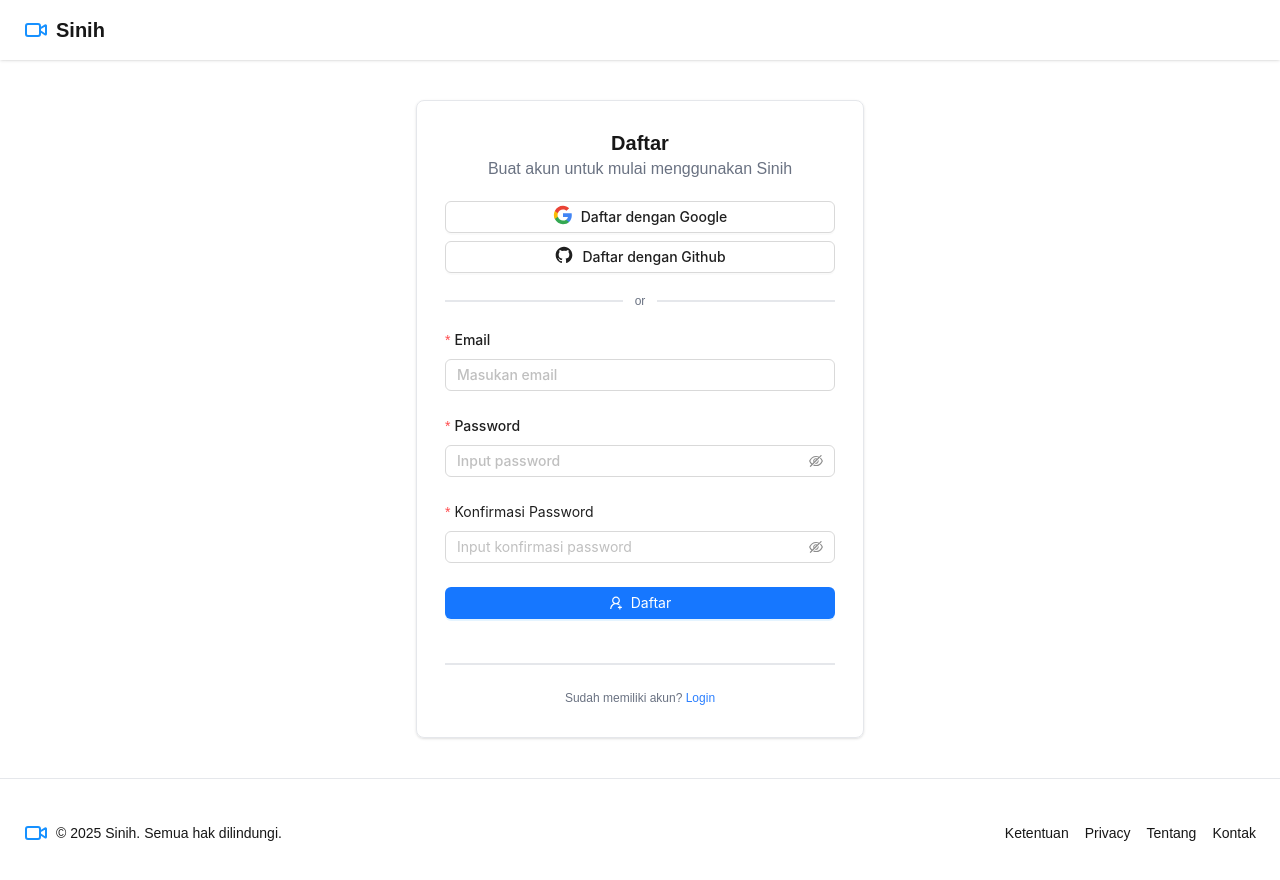
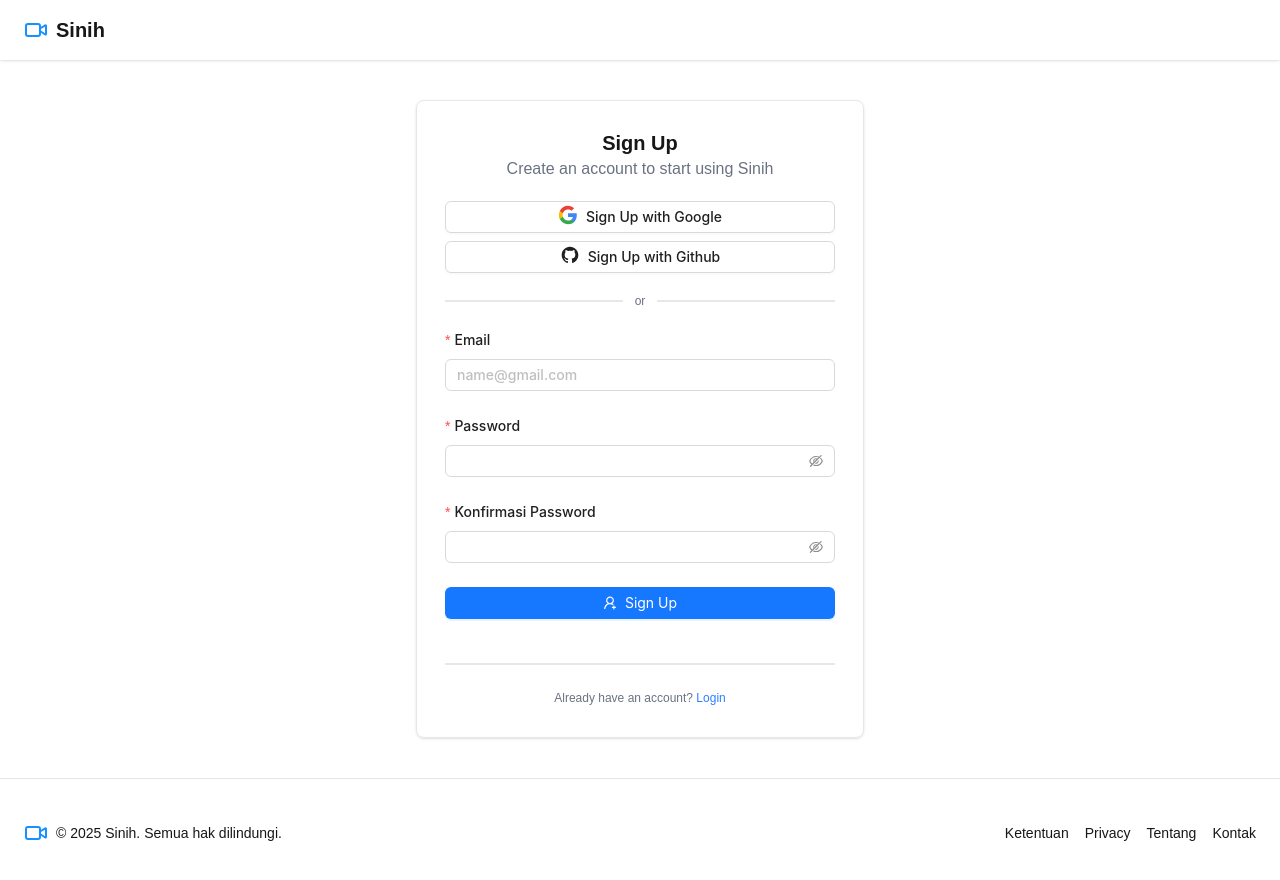
Before and after one commit to roypalnadi/sinih, a Next.js app: page /en/sign-up in a window 1280 px wide. Shown: the top 880 px of the page. Built offline with nearby package versions, Linux system fonts and the light colour scheme; no server answers.

Commit message:
update locale leguage

```diff
--- a/locales/en.json
+++ b/locales/en.json
@@ -42,6 +42,48 @@
         "bottom_create_account": "Sign up now",
         "invalid_login": "Failed to Login"
     },
+    "forgot_password": {
+        "notification_error": "An Error Occurred",
+        "notification_success": "Request Sent",
+        "notification_success_description": "Please check your email for password reset instructions",
+        "title": "Forgot Password",
+        "sub_title": "Enter your email to receive password reset instructions",
+        "input_email_placeholder": "name@gmail.com",
+        "input_email_required": "Email cannot be empty!",
+        "input_email_valid": "Invalid email format!",
+        "send": "Send reset instructions",
+        "back_1": "Remember your password?",
+        "back_2": "Back to login"
+    },
+    "reset_password": {
+        "notification_error": "An Error Occurred",
+        "notification_success": "Request Sent",
+        "notification_success_description": "Please check your email for password reset instructions",
+        "title": "Reset Password",
+        "sub_title": "Create a new password for your account",
+        "input_password_required": "Password cannot be empty!",
+        "send": "Save",
+        "back": "Back to forgot password"
+    },
+    "signup": {
+        "invalid_singup": "Registration Failed",
+        "success": "Registration Successful",
+        "success_description": "Your account has been created successfully",
+        "title": "Sign Up",
+        "sub_title": "Create an account to start using Sinih",
+        "with_google": "Sign Up with Google",
+        "with_github": "Sign Up with Github",
+        "or": "or",
+        "input_email_placeholder": "name@gmail.com",
+        "input_email_required": "Email cannot be empty!",
+        "input_email_valid": "Invalid email format!",
+        "input_password_required": "Password cannot be empty!",
+        "input_confirmed_password_required": "Password confirmation cannot be empty!",
+        "input_confirmed_password_matched": "Passwords do not match",
+        "send": "Sign Up",
+        "back_1": "Already have an account?",
+        "back_2": "Login"
+    },
     "supabase": {
         "auth": {
             "invalid_credentials": "Incorrect email or password",
--- a/locales/id.json
+++ b/locales/id.json
@@ -42,6 +42,48 @@
         "bottom_create_account": "Daftar sekarang",
         "invalid_login": "Gagal Melakukan Login"
     },
+    "forgot_password": {
+        "notification_error": "Terjadi Kesalahan",
+        "notification_success": "Permintaan dikirim",
+        "notification_success_description": "Silahkan buka email anda untuk instruksi reset password",
+        "title": "Lupa Password",
+        "sub_title": "Masukkan email Anda untuk menerima instruksi reset password",
+        "input_email_placeholder": "nama@gmail.com",
+        "input_email_required": "Email tidak boleh kosong!",
+        "input_email_valid": "Format email tidak valid!",
+        "send": "Kirim intruksi reset",
+        "back_1": "Ingat password Anda?",
+        "back_2": "Kembali ke login"
+    },
+    "reset_password": {
+        "notification_error": "Terjadi Kesalahan",
+        "notification_success": "Permintaan dikirim",
+        "notification_success_description": "Silahkan buka email anda untuk instruksi reset password",
+        "title": "Reset Password",
+        "sub_title": "Buat password baru untuk akun Anda",
+        "input_password_required": "Password tidak boleh kosong!",
+        "send": "Simpan",
+        "back": "Kembali ke lupa password"
+    },
+    "signup": {
+        "invalid_singup": "Gagal Melakukan Pendaftaran",
+        "success": "Registrasi berhasil",
+        "success_description": "Akun anda berhasil dibuat",
+        "title": "Daftar",
+        "sub_title": "Buat akun untuk mulai menggunakan Sinih",
+        "with_google": "Daftar Dengan Google",
+        "with_github": "Daftar Dengan Github",
+        "or": "atau",
+        "input_email_placeholder": "nama@gmail.com",
+        "input_email_required": "Email tidak boleh kosong!",
+        "input_email_valid": "Format email tidak valid!",
+        "input_password_required": "Password tidak boleh kosong!",
+        "input_confirmed_password_required": "Konfirmasi Password tidak boleh kosong!",
+        "input_confirmed_password_matched": "Password tidak sama satu sama lain",
+        "send": "Daftar",
+        "back_1": "Sudah memiliki akun?",
+        "back_2": "Login"
+    },
     "supabase": {
         "auth": {
             "invalid_credentials": "Email atau password salah",
--- a/src/app/[locale]/reset-password/page.tsx
+++ b/src/app/[locale]/reset-password/page.tsx
@@ -25,15 +25,15 @@ export default function ResetPassword() {
             .then(({ error }) => {
                 if (error != null) {
                     showNotification({
-                        description: error.message,
-                        message: 'Error',
+                        description: t(`supabase.auth.${error.code}`),
+                        message: t('reset_password.notification_error'),
                         type: 'error',
                     });
                     return;
                 }
                 showNotification({
-                    description: 'Berhasil mengubah password, mohon coba login kembali',
-                    message: 'Reset password berhasil',
+                    description: t('reset_password.notification_success_description'),
+                    message: t('reset_password.notification_success'),
                     type: 'success',
                 });
 
@@ -54,9 +54,9 @@ export default function ResetPassword() {
                 <div className="rounded-lg border border-gray-200 my-10 shadow-sm p-7 h-fit w-md">
                     <div className="flex flex-col gap-5">
                         <div className="flex flex-col text-center">
-                            <span className="text-xl font-bold">Reset Password</span>
+                            <span className="text-xl font-bold">{t('reset_password.title')}</span>
                             <span className="text-gray-500 text-center">
-                                Buat password baru untuk akun Anda
+                                {t('reset_password.title')}
                             </span>
                         </div>
                         <Form
@@ -72,11 +72,11 @@ export default function ResetPassword() {
                                 rules={[
                                     {
                                         required: true,
-                                        message: t('login.input_password_required'),
+                                        message: t('reset_password.input_password_required'),
                                     },
                                 ]}
                             >
-                                <Input.Password placeholder="Input password" />
+                                <Input.Password />
                             </Form.Item>
 
                             <Form.Item>
@@ -87,7 +87,7 @@ export default function ResetPassword() {
                                     htmlType="submit"
                                     loading={loading}
                                 >
-                                    Simpan
+                                    {t('reset_password.send')}
                                 </Button>
                             </Form.Item>
                         </Form>
@@ -97,7 +97,7 @@ export default function ResetPassword() {
                         <div className="w-full text-center">
                             <span className="text-gray-500 text-xs">
                                 <Link href={'/forgot-password'} className="text-blue-500">
-                                    Kembali ke lupa password
+                                    {t('reset_password.back')}
                                 </Link>
                             </span>
                         </div>
--- a/src/app/[locale]/sign-up/page.tsx
+++ b/src/app/[locale]/sign-up/page.tsx
@@ -39,7 +39,7 @@ export default function SignUp() {
             .then(({ error }) => {
                 if (error != null) {
                     showNotification({
-                        message: t('login.invalid_login'),
+                        message: t('signup.invalid_singup'),
                         description: t(`supabase.auth.${error.code}`),
                         type: 'error',
                     });
@@ -47,8 +47,8 @@ export default function SignUp() {
                 }
                 router.replace('login');
                 showNotification({
-                    message: 'Registrasi berhasil',
-                    description: 'Akun anda berhasil dibuat',
+                    message: t('signup.success'),
+                    description: t('signup.success_description'),
                     type: 'success',
                 });
             })
@@ -69,9 +69,9 @@ export default function SignUp() {
                 <div className="rounded-lg border border-gray-200 my-10 shadow-sm p-7 h-fit w-md">
                     <div className="flex flex-col gap-5">
                         <div className="flex flex-col text-center">
-                            <span className="text-xl font-bold">Daftar</span>
+                            <span className="text-xl font-bold">{t('signup.title')}</span>
                             <span className="text-gray-500 text-center">
-                                Buat akun untuk mulai menggunakan Sinih
+                                {t('signup.sub_title')}
                             </span>
                         </div>
                         <div className="flex flex-col gap-2">
@@ -81,7 +81,9 @@ export default function SignUp() {
                                 className="!py-[15px] !px-[16px]"
                                 onClick={loginWithGoogle}
                             >
-                                <span className="text-sm font-medium">Daftar dengan Google</span>
+                                <span className="text-sm font-medium">
+                                    {t('signup.with_google')}
+                                </span>
                             </Button>
                             <Button
                                 icon={<GithubIcon />}
@@ -89,13 +91,15 @@ export default function SignUp() {
                                 className="!py-[15px] !px-[16px]"
                                 onClick={loginWithGithub}
                             >
-                                <span className="text-sm font-medium">Daftar dengan Github</span>
+                                <span className="text-sm font-medium">
+                                    {t('signup.with_github')}
+                                </span>
                             </Button>
                         </div>
 
                         <div className="flex items-center">
                             <div className="border-1 w-full border-gray-200 h-[1px]"></div>
-                            <span className="text-gray-500 text-xs mx-3">{t('login.or')}</span>
+                            <span className="text-gray-500 text-xs mx-3">{t('signup.or')}</span>
                             <div className="border-1 w-full border-gray-200 h-[1px]"></div>
                         </div>
 
@@ -112,15 +116,15 @@ export default function SignUp() {
                                 rules={[
                                     {
                                         required: true,
-                                        message: 'Email wajib diisi',
+                                        message: t('signup.input_email_required'),
                                     },
                                     {
                                         type: 'email',
-                                        message: 'Email tidak valid',
+                                        message: t('signup.input_email_valid'),
                                     },
                                 ]}
                             >
-                                <Input placeholder="Masukan email" />
+                                <Input placeholder={t('signup.input_email_placeholder')} />
                             </Form.Item>
                             <Form.Item
                                 label="Password"
@@ -129,31 +133,37 @@ export default function SignUp() {
                                 rules={[
                                     {
                                         required: true,
-                                        message: 'Input password',
+                                        message: t('signup.input_password_required'),
                                     },
                                 ]}
                             >
-                                <Input.Password placeholder="Input password" />
+                                <Input.Password />
                             </Form.Item>
                             <Form.Item
                                 name="confirm"
                                 label="Konfirmasi Password"
+                                className="text-sm font-medium"
                                 dependencies={['password']}
                                 rules={[
-                                    { required: true, message: 'Please confirm your password!' },
+                                    {
+                                        required: true,
+                                        message: t('signup.input_confirmed_password_required'),
+                                    },
                                     ({ getFieldValue }) => ({
                                         validator(_, value) {
                                             if (!value || getFieldValue('password') === value) {
                                                 return Promise.resolve();
                                             }
                                             return Promise.reject(
-                                                new Error('The two passwords do not match!')
+                                                new Error(
+                                                    t('signup.input_confirmed_password_matched')
+                                                )
                                             );
                                         },
                                     }),
                                 ]}
                             >
-                                <Input.Password placeholder="Input konfirmasi password" />
+                                <Input.Password />
                             </Form.Item>
 
                             <Form.Item>
@@ -164,7 +174,7 @@ export default function SignUp() {
                                     htmlType="submit"
                                     loading={loading}
                                 >
-                                    Daftar
+                                    {t('signup.send')}
                                 </Button>
                             </Form.Item>
                         </Form>
@@ -173,9 +183,9 @@ export default function SignUp() {
                         </div>
                         <div className="w-full text-center">
                             <span className="text-gray-500 text-xs">
-                                Sudah memiliki akun?{' '}
+                                {t('signup.back_1')}{' '}
                                 <Link href={'/login'} className="text-blue-500">
-                                    Login
+                                    {t('signup.back_2')}
                                 </Link>
                             </span>
                         </div>
```
Also changed, not shown: src/app/[locale]/forget-password/page.tsx (+12 -12 lines), src/components/ui/navbar.tsx (+33 -17 lines).
